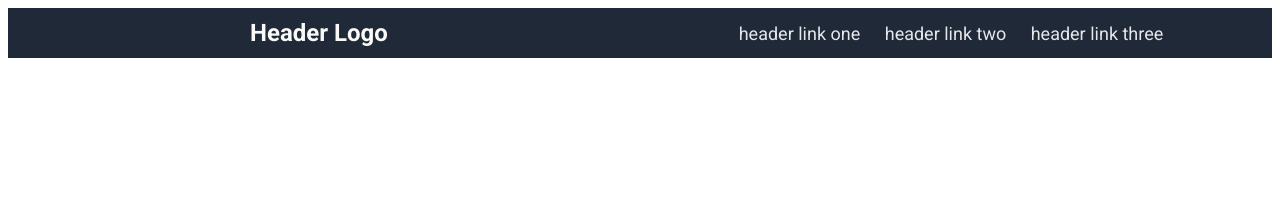
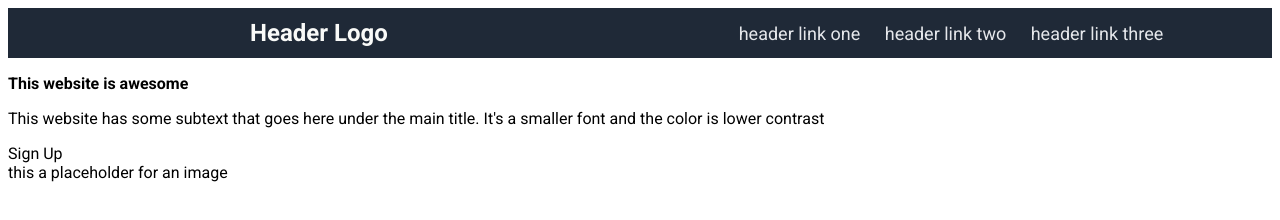
Before and after one commit to baileym12/landing-page, a plain HTML site: page index.html in a window 1280 px wide. Drawn offline with Linux system fonts and the light colour scheme.

Commit message:
Body html in progress

```diff
--- a/index.html
+++ b/index.html
@@ -19,7 +19,20 @@
         </div>
     </div>
     <div class = "body">
-
+        <div class = "top">
+            <div class = "left">
+                <p><strong>This website is awesome</strong></p>
+                <p>
+                    This website has some subtext that goes here under
+                    the main title. It's a smaller font and the color is
+                    lower contrast
+                </p>
+                <buton>Sign Up</buton>
+            </div>
+            <div class = "right">
+                <div>this a placeholder for an image</div>
+            </div>
+        </div>
     </div>
 </body>
 </html>
```
